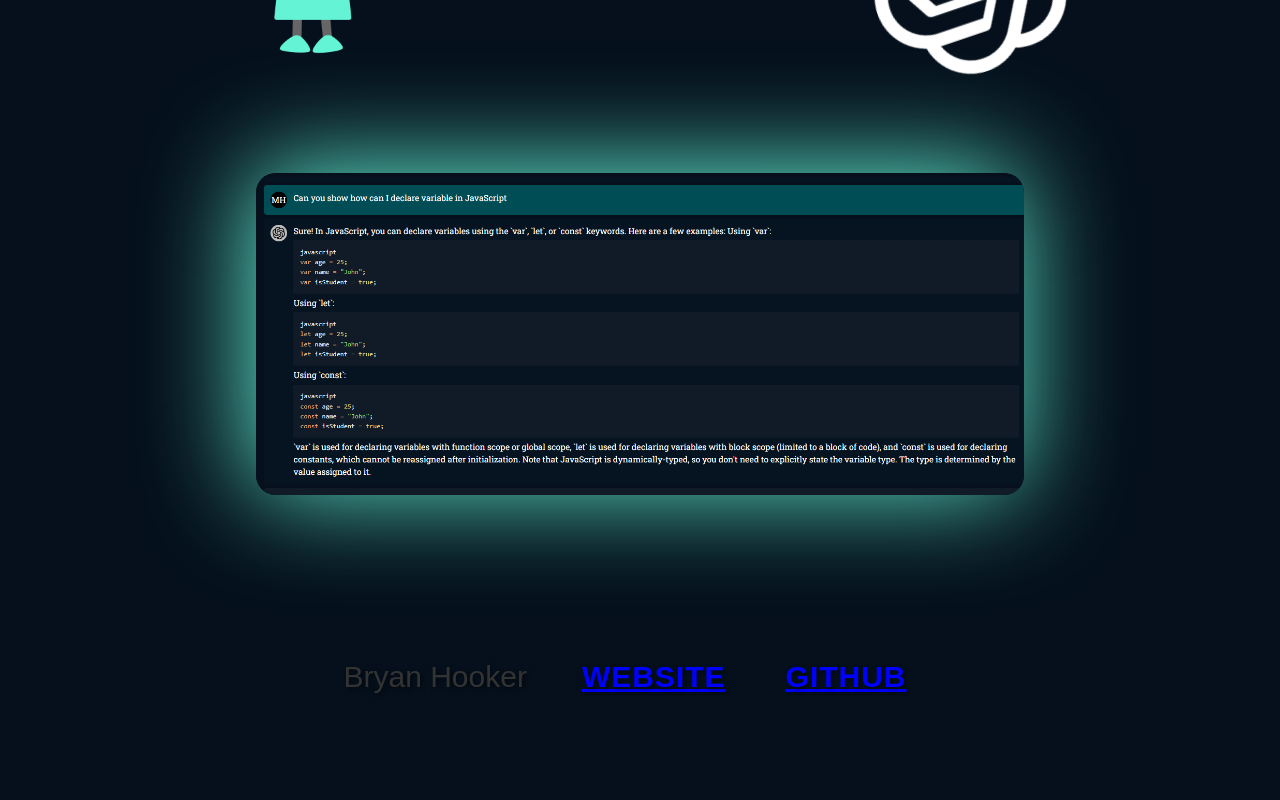
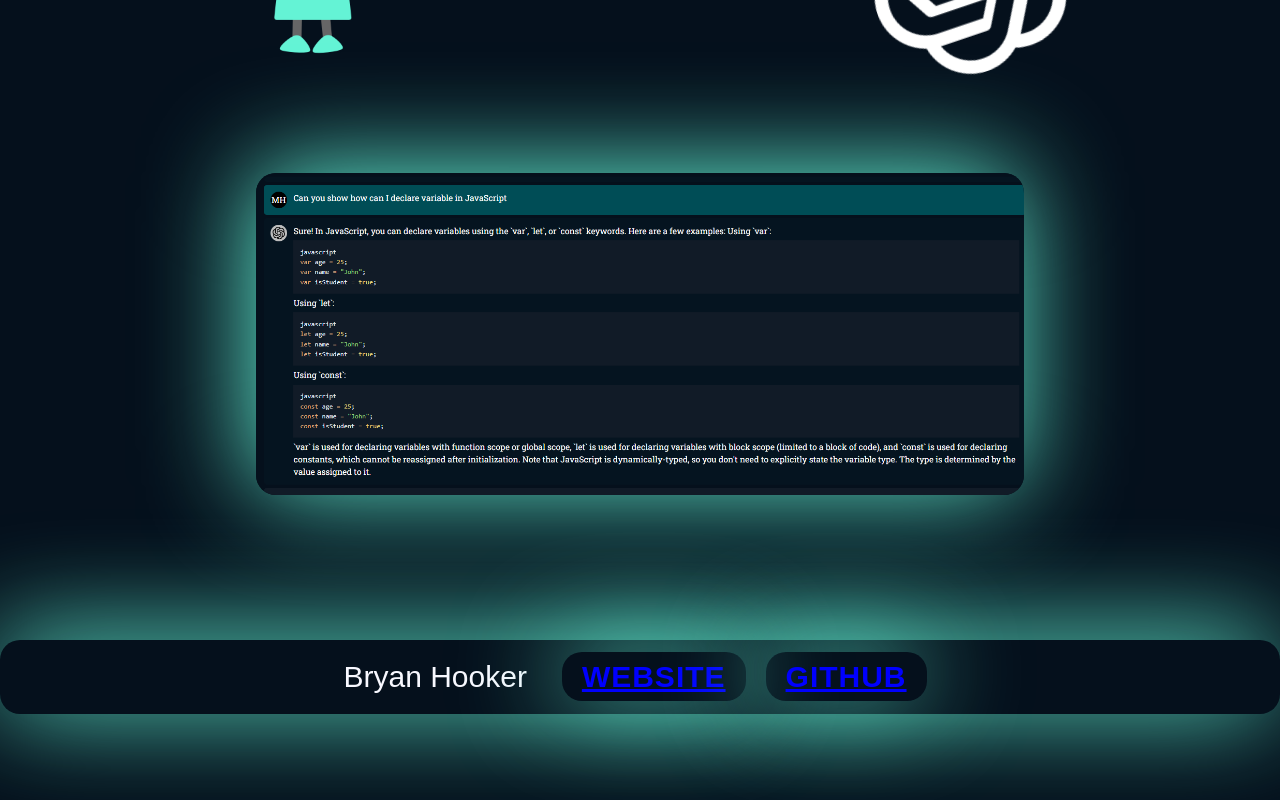
Before and after one commit to bghook/ai-chatbot, a React (Vite) app in the folder frontend/: page / in a window 1280 px wide. Shown: the part 377-1177 px from the top of the page. Built offline with nearby package versions, Linux system fonts and the light colour scheme; no server answers.

Commit message:
Update footer styling

```diff
--- a/frontend/src/components/footer/Footer.tsx
+++ b/frontend/src/components/footer/Footer.tsx
@@ -17,8 +17,9 @@ const Footer = () => {
             textAlign: "center",
             padding: "20px",
             fontFamily: "Arial, sans-serif",
-            color: "#333",
-            textShadow: "2px 2px 4px rgba(0, 0, 0, 0.5)",
+            color: "#F8F8FF",
+            borderRadius: 20,
+            boxShadow: "-5px -5px 105px #64f3d5",
           }}
         >
           Bryan Hooker
@@ -28,6 +29,8 @@ const Footer = () => {
                 color: "blue",
                 textDecoration: "underline",
                 marginLeft: 35,
+                borderRadius: 20,
+                boxShadow: "-5px -5px 105px #64f3d5",
               }}
               className="nav-link"
               to={"https://bghook.github.io/bh-swe/"}
@@ -40,6 +43,8 @@ const Footer = () => {
               style={{
                 color: "blue",
                 textDecoration: "underline",
+                borderRadius: 20,
+                boxShadow: "-5px -5px 105px #64f3d5",
               }}
               className="nav-link"
               to={"https://github.com/bghook"}
```
